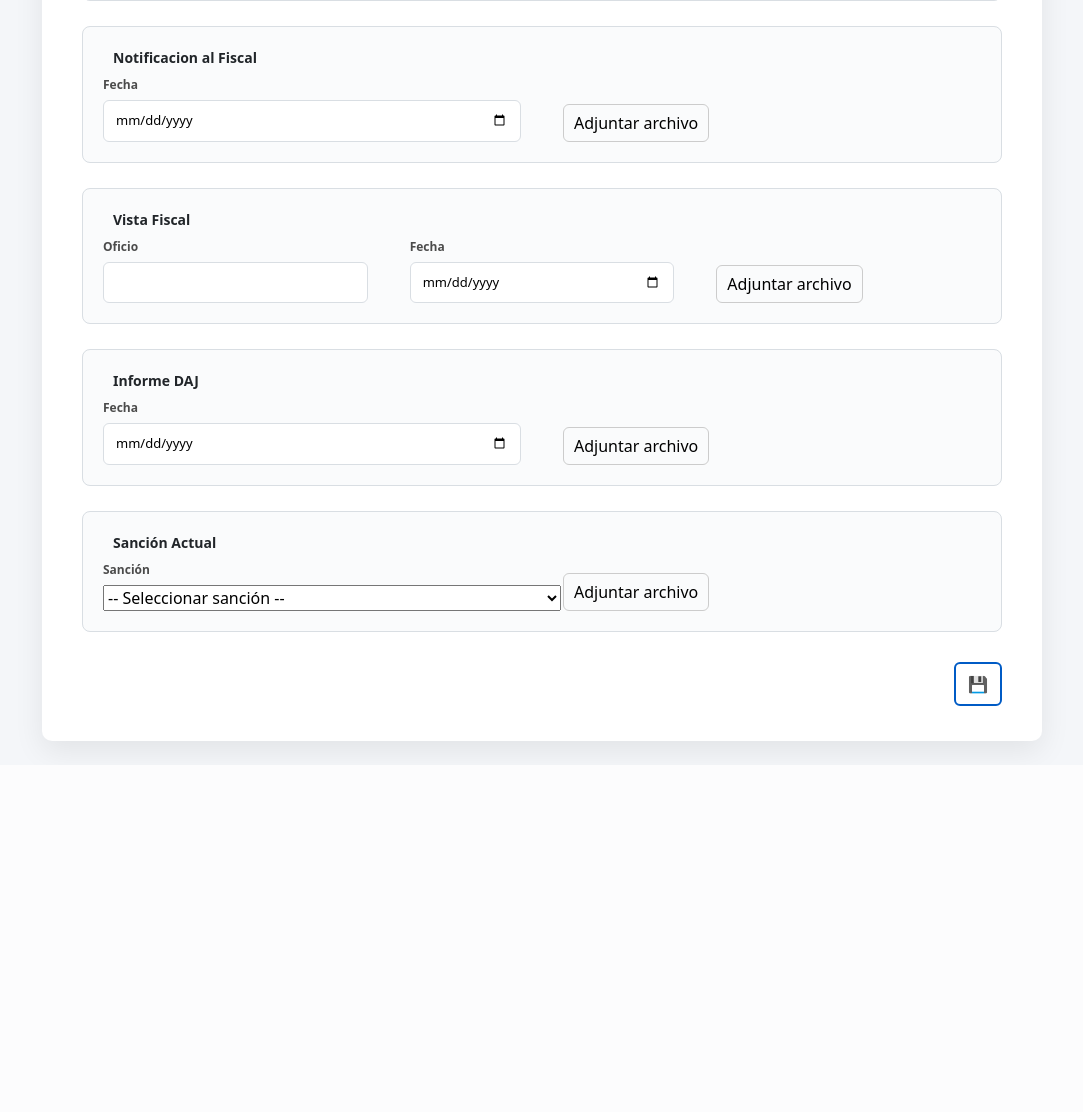
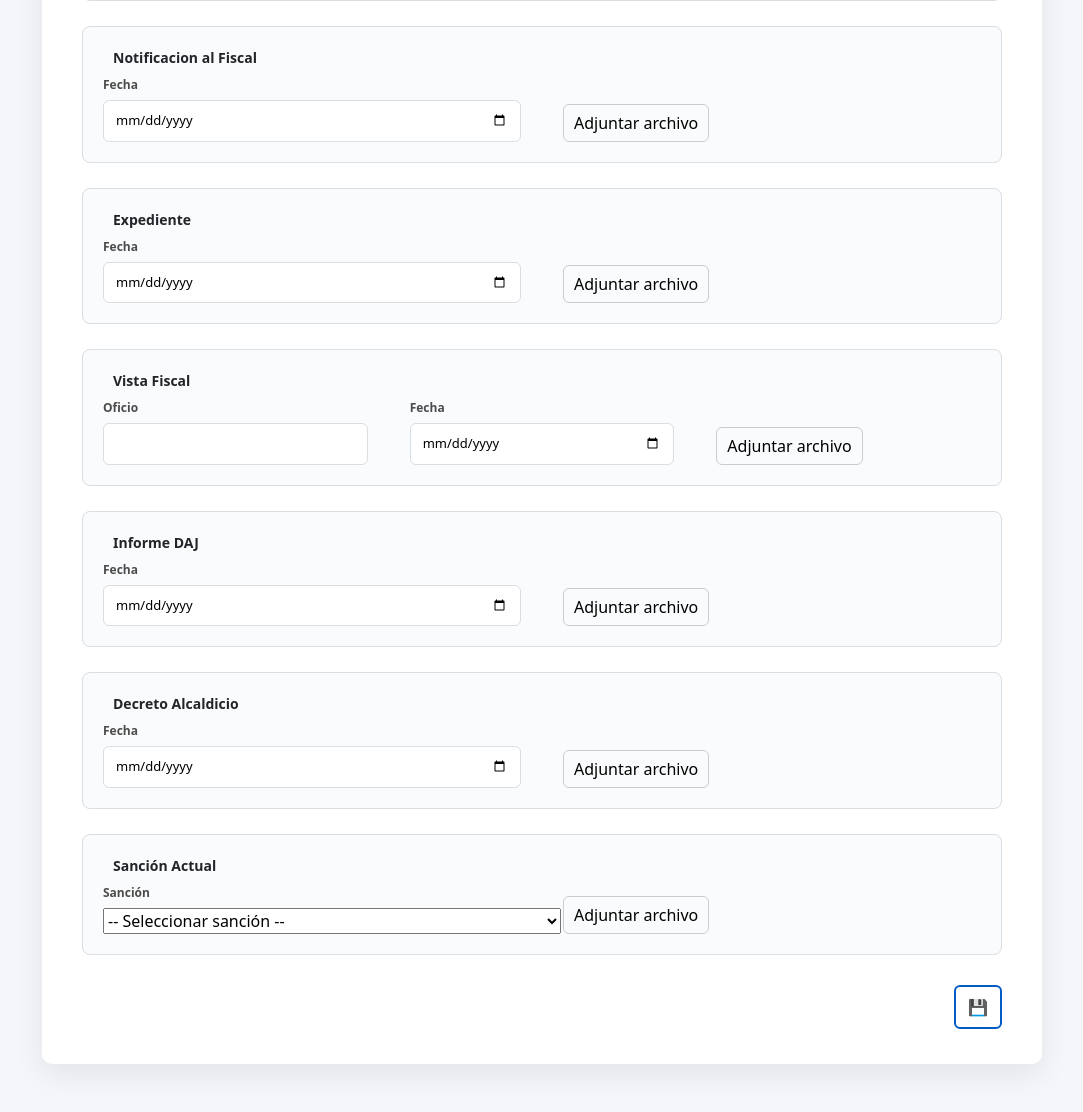
Before and after one commit to H-Emanuel/Gestion_juridica, a Django app: page /crear_2/ in a window 1280 px wide. Shown: the part 1009-2121 px from the top of the page, without its empty margins (98-1181 px from the left). Before the commit the page ends 1770 px from the top, so only its background shows below. Run offline with Django 4.2, Linux system fonts and the light colour scheme; the visitor is signed in with stand-in values (Sample User, id 1); data that the repository does not hold is empty; parts of the project's set-up code (start-up, migrations or seed data) failed here and were passed over; some libraries are stand-ins or nearby versions.

Commit message:
Ultimos_cambios_juridica

```diff
--- a/juridica/templates/base.html
+++ b/juridica/templates/base.html
@@ -110,10 +110,10 @@
     </nav>
 
 
-    <div class="container-xxl">
+    <div class="container-xxl" style="max-width: 1500px;">
         {% block contenido %}{% endblock %}
     </div>
-
+    <br>
 
 
     <script src="https://cdn.jsdelivr.net/npm/bootstrap@5.3.2/dist/js/bootstrap.bundle.min.js"></script>
--- a/juridica/templates/formulario_2.html
+++ b/juridica/templates/formulario_2.html
@@ -117,6 +117,38 @@
         </fieldset>
 
         <fieldset>
+            <legend>Expediente</legend>
+            <div class="row">
+                <div>
+                    <label>Fecha</label>
+                    <input type="date" name="fecha_expediente"
+                        value="{% if instance %}{{ instance.fecha_expediente|date:'Y-m-d' }}{% endif %}">
+                </div>
+                <div class="attach-col">
+                    {% if instance and instance.expediente %}
+                        <div style="margin-bottom:6px;">
+                            <small>Actual: <a href="{{ instance.expediente.url }}" target="_blank">📎 Ver archivo</a></small>
+                        </div>
+                    {% endif %}
+                    <div class="file-attach" data-name="expediente">
+                        <input class="file-attach__input" type="file" name="expediente" hidden>
+                        <button type="button" class="file-attach__btn file-attach__btn--select">
+                        {% if instance and instance.expediente %}Reemplazar archivo{% else %}Adjuntar archivo{% endif %}
+                        </button>
+                        <span class="file-attach__status" aria-live="polite">
+                        <span class="file-attach__check" aria-hidden="true">✓</span>
+                        <span class="file-attach__text">Archivo cargado</span>
+                        </span>
+                        <span class="file-attach__filename"></span>
+                        <button type="button" class="file-attach__btn file-attach__btn--change">
+                        Cambiar
+                        </button>
+                    </div>
+                </div>
+            </div>
+        </fieldset>
+
+        <fieldset>
             <legend>Vista Fiscal</legend>
             <div class="row">
                 <div>
@@ -153,8 +185,6 @@
             </div>
         </fieldset>
 
-
-
         <fieldset>
             <legend>Informe DAJ</legend>
             <div class="row">
@@ -173,6 +203,39 @@
                         <input class="file-attach__input" type="file" name="adjunto_daj" hidden>
                         <button type="button" class="file-attach__btn file-attach__btn--select">
                         {% if instance and instance.adjunto_daj %}Reemplazar archivo{% else %}Adjuntar archivo{% endif %}
+                        </button>
+                        <span class="file-attach__status" aria-live="polite">
+                        <span class="file-attach__check" aria-hidden="true">✓</span>
+                        <span class="file-attach__text">Archivo cargado</span>
+                        </span>
+                        <span class="file-attach__filename"></span>
+                        <button type="button" class="file-attach__btn file-attach__btn--change">
+                        Cambiar
+                        </button>
+                    </div>
+                </div>
+            </div>
+        </fieldset>
+
+
+        <fieldset>
+            <legend>Decreto Alcaldicio</legend>
+            <div class="row">
+                <div>
+                    <label>Fecha</label>
+                    <input type="date" name="fecha_dec_alcadicio"
+                        value="{% if instance %}{{ instance.fecha_dec_alcadicio|date:'Y-m-d' }}{% endif %}">
+                </div>
+                <div class="attach-col">
+                    {% if instance and instance.decreto_alcadicio %}
+                        <div style="margin-bottom:6px;">
+                            <small>Actual: <a href="{{ instance.decreto_alcadicio.url }}" target="_blank">📎 Ver archivo</a></small>
+                        </div>
+                    {% endif %}
+                    <div class="file-attach" data-name="decreto_alcadicio">
+                        <input class="file-attach__input" type="file" name="decreto_alcadicio" hidden>
+                        <button type="button" class="file-attach__btn file-attach__btn--select">
+                        {% if instance and instance.decreto_alcadicio %}Reemplazar archivo{% else %}Adjuntar archivo{% endif %}
                         </button>
                         <span class="file-attach__status" aria-live="polite">
                         <span class="file-attach__check" aria-hidden="true">✓</span>
--- a/juridica/templates/lista.html
+++ b/juridica/templates/lista.html
@@ -24,6 +24,7 @@
 </style>
 <script>
       window.userPerfil = "{% if request.user.is_superuser %}admin{% else %}usuario{% endif %}";
+      window.perfil = "{{ perfil }}";
 </script>
 
 {% if perfil == 'admin' %}
@@ -66,6 +67,7 @@
             <th>Días transcurridos</th>
             <th>Acciones</th>
             <th>N° de reiteraciones</th>
+            <th>Funcionario / estado </th>
           </tr>
         </thead>
         <tbody></tbody>
@@ -210,7 +212,7 @@
 
 
 
-<script src="{% static 'js/tabla_v3.js' %}"></script>
+<script src="{% static 'js/tabla_v4.js' %}"></script>
 <script src="{% static 'js/tabla_sumario.js' %}"></script>
 
 <script src="{% static 'js/detalle_v2.js' %}"></script>
--- a/juridica/urls.py
+++ b/juridica/urls.py
@@ -14,8 +14,9 @@ urlpatterns = [
     # FOLIOS
     path("api/registros/", api.RegistroJuridico_list, name="api_registros"),
     path("api/historico/", api.RegistroJuridico_terminado_list, name="api_historico"),
-    path("api/respondido/<int:id>/", api.oficio_respodido, name="oficio_respodido"),
     path("api/registro/<int:pk>/detalle/", api.registro_detalle_api, name="registro_detalle_api"),
+    path("api/registro/<int:pk>/respondido/", api.respondido, name="respondido_api"),
+    path("api/registro/<int:pk>/rechazado/", api.rechazado, name="rechazado_api"),
 
     # SUMARIO
 
--- a/juridica/views.py
+++ b/juridica/views.py
@@ -34,6 +34,8 @@ def lista_registros(request):
         registros = RegistroJuridico.objects.filter(materia__icontains=query)
     else:
         registros = RegistroJuridico.objects.all()
+
+    print("perfil:", perfil)
 
     return render(request, "lista.html", {"registros": registros, "perfil": perfil})
 
@@ -97,6 +99,12 @@ def crear_registro(request):
                     fecha_oficio=request.POST.get("fecha_oficio"),
                     fecha_respuesta=request.POST.get("fecha_respuesta") or None,
                 )
+
+                user = request.user
+                if UsuarioPerfil.objects.filter(usuario=user, perfil__nombre="Usuario Normal").exists():
+                    registro.funcionario_asignado = user
+                    registro.save()
+
 
                 asignaciones = request.POST.getlist("asignacion[]")
                 otro = request.POST.get("asignacion_otro", "").strip()
@@ -302,11 +310,12 @@ ETAPAS = [
 ]
 
 SACCIONES = [
-    "1.- Censura",
-    "2.- Multa",
-    "3.- Suspensión del empleo desde treinta Dias a tres meses",
-    "4.- Destitución",
-    "5.- Sobre Seguimiento"
+    "1.- En Proceso",
+    "2.- Censura",
+    "3.- Multa",
+    "4.- Suspensión del empleo desde treinta Dias a tres meses",
+    "5.- Destitución",
+    "6.- Sobreseimiento"
 ]
 
 @login_required(login_url='login')
@@ -355,6 +364,16 @@ def crear_registro_2(request):
             adjunto_sancion=request.FILES.get("adjunto_sancion"),
             fecha_contrata=request.POST.get("fecha_contrata") or None,
 
+            #-------------
+
+            expediente=request.FILES.get("expediente"),
+            fecha_expediente=request.POST.get("fecha_expediente") or None,
+
+            decreto_alcadicio=request.FILES.get("decreto_alcadicio"),
+            fecha_dec_alcadicio=request.POST.get("fecha_dec_alcadicio") or None,
+
+
+
             etapa = ETAPAS[0]
         )
 
@@ -393,6 +412,8 @@ def editar_sumario(request, id):
         sumario.fecha_notificacion_fiscal = request.POST.get("fecha_notificacion_fiscal") or None
         sumario.fecha_daj = request.POST.get("fecha_daj") or None
         sumario.sancion = sancion
+        sumario.fecha_expediente = request.POST.get("fecha_expediente") or None
+        sumario.fecha_dec_alcadicio = request.POST.get("fecha_dec_alcadicio") or None
 
         if request.FILES.get("adjunto_fiscalia"):
             sumario.adjunto_fiscalia = request.FILES.get("adjunto_fiscalia")
@@ -402,6 +423,10 @@ def editar_sumario(request, id):
             sumario.adjunto_daj = request.FILES.get("adjunto_daj")
         if request.FILES.get("adjunto_sancion"):
             sumario.adjunto_sancion = request.FILES.get("adjunto_sancion")
+        if request.FILES.get("expediente"):
+            sumario.expediente = request.FILES.get("expediente")
+        if request.FILES.get("decreto_alcadicio"):
+            sumario.decreto_alcadicio = request.FILES.get("decreto_alcadicio")
 
         nombres = request.POST.getlist("nombre[]")
         grados = request.POST.getlist("grado[]")
```
Also changed, not shown: gestion_juridica/settings.py (+14 -14 lines), juridica/api.py (+26 -2 lines), juridica/models.py (+8 -0 lines), static/js/tabla_v4.js (renamed from static/js/tabla_v3.js, +93 -10 lines), juridica/migrations/0027_auto_20260408_1714.py (added), juridica/migrations/0028_auto_20260408_1743.py (added), juridica/migrations/0029_registrojuridico_terminado_funcinario.py (added).
